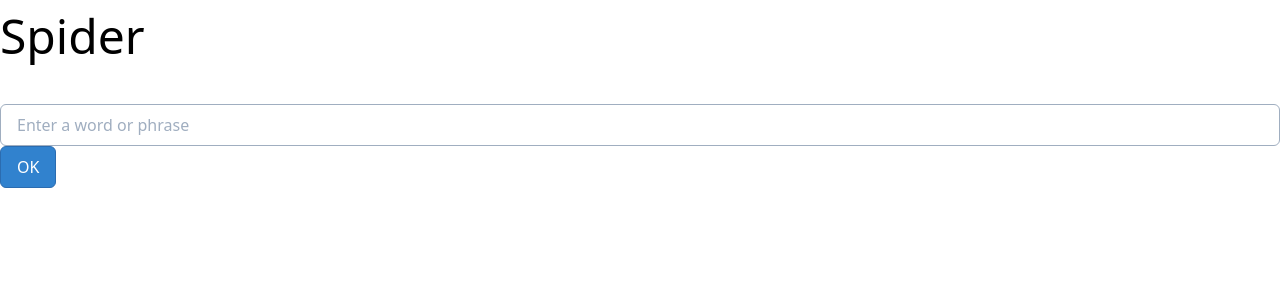
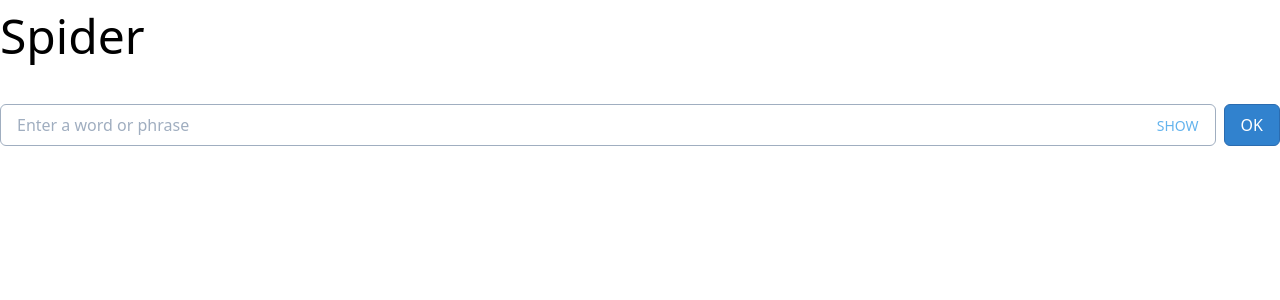
Before and after one commit to ericgibby/spider-app, a React (Create React App) app: page / in a window 1280 px wide. Shown: the top 300 px of the page. Built offline with nearby package versions, Linux system fonts and the light colour scheme.

Commit message:
Added TextInputForm to App component

```diff
--- a/src/App.tsx
+++ b/src/App.tsx
@@ -1,19 +1,16 @@
 import React from 'react';
-import Button from './components/Button/Button';
-import TextInput from './components/TextInput/TextInput';
+import TextInputForm from './components/TextInputForm/TextInputForm';
 
 function App() {
 	return (
 		<div className="App container mx-auto">
 			<h1 className="text-5xl">Spider</h1>
 			<div className="my-8">
-				<TextInput label="Enter a word or phrase" />
-				<Button
-					onClick={() => {
-						alert('Hello world!');
+				<TextInputForm
+					onSubmit={(value: string) => {
+						alert(value);
 					}}
-					text="OK"
-				></Button>
+				/>
 			</div>
 		</div>
 	);
```
